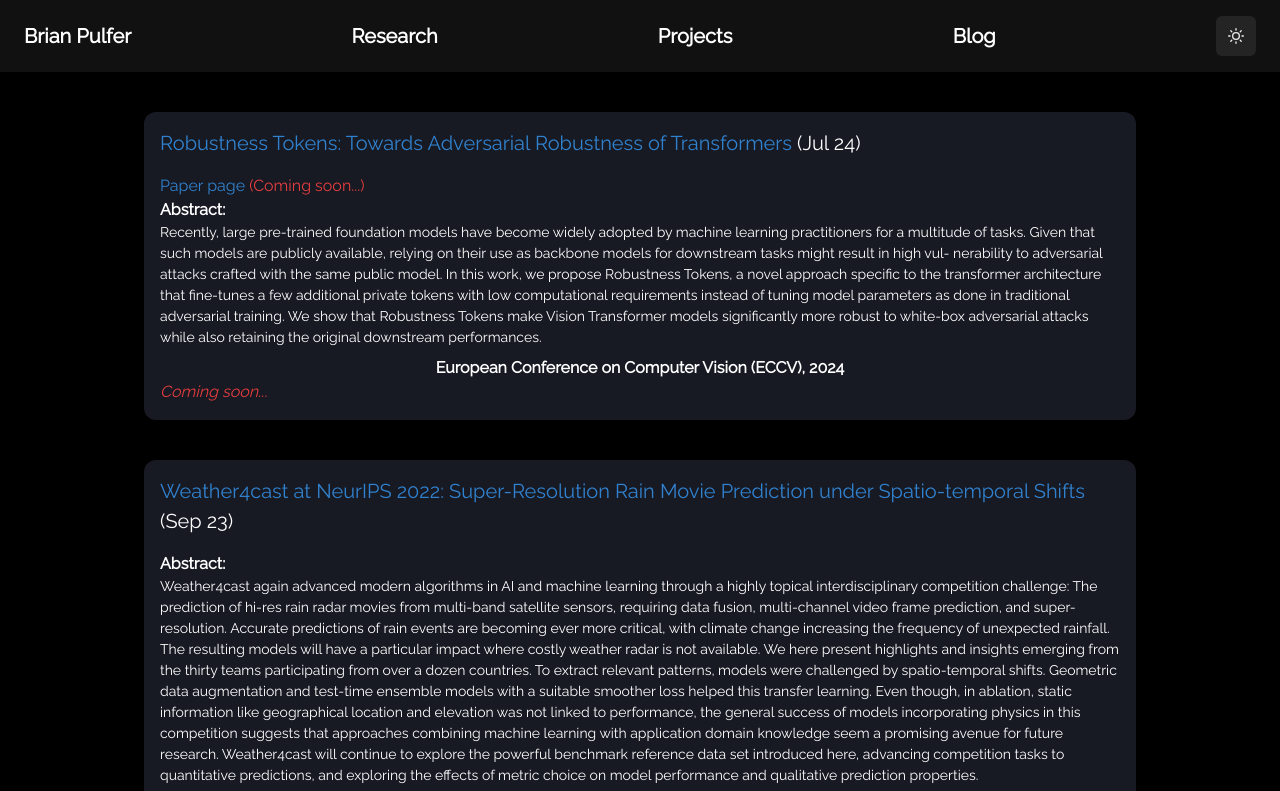
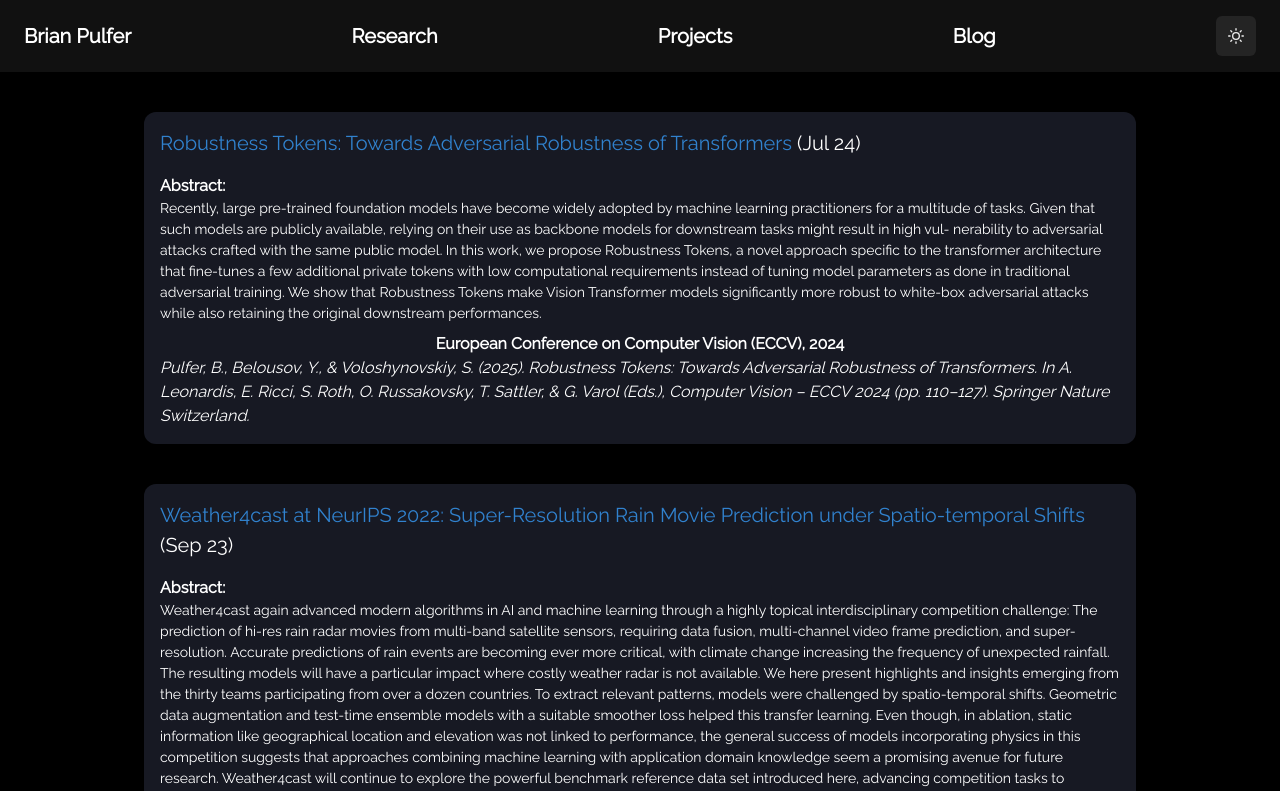
Before and after one commit to BrianPulfer/website, a Next.js app: page /research in a window 1280 px wide. Shown: the top 791 px of the page. Built offline with nearby package versions, Linux system fonts and the light colour scheme.

Commit message:
Added link and citation to robustness tokens.

```diff
--- a/src/pages/research/index.tsx
+++ b/src/pages/research/index.tsx
@@ -11,9 +11,8 @@ export default function Publications (): JSX.Element {
           <Head><title>Research</title></Head>
           <Publication>
               <PublicationTitle className={'mb-4'}>
-                <Link textColor={'blue.500'}>Robustness Tokens: Towards Adversarial Robustness of Transformers</Link> (Jul 24)
+                <Link textColor={'blue.500'} href='https://link.springer.com/chapter/10.1007/978-3-031-73202-7_7'>Robustness Tokens: Towards Adversarial Robustness of Transformers</Link> (Jul 24)
               </PublicationTitle>
-               <Text textColor={'red.500'}><Link textColor={'blue.500'} textAlign={'center'}>Paper page</Link> (Coming soon...)</Text>
               <PublicationAbstract>
               Recently, large pre-trained foundation models have become widely adopted by machine learning practitioners for a multitude of tasks. Given that such models are publicly available, relying on their use as backbone models for downstream tasks might result in high vul- nerability to adversarial attacks crafted with the same public model. In this work, we propose Robustness Tokens, a novel approach specific to the transformer architecture that fine-tunes a few additional private tokens with low computational requirements instead of tuning model parameters as done in traditional adversarial training. We show that Robustness Tokens make Vision Transformer models significantly more robust to white-box adversarial attacks while also retaining the original downstream performances.
               </PublicationAbstract>
@@ -21,7 +20,7 @@ export default function Publications (): JSX.Element {
                 European Conference on Computer Vision (ECCV), 2024
               </PublicationVenue>
               <PublicationCitation>
-                <Text textColor={'red.500'}>Coming soon...</Text>
+                Pulfer, B., Belousov, Y., & Voloshynovskiy, S. (2025). Robustness Tokens: Towards Adversarial Robustness of Transformers. In A. Leonardis, E. Ricci, S. Roth, O. Russakovsky, T. Sattler, & G. Varol (Eds.), Computer Vision – ECCV 2024 (pp. 110–127). Springer Nature Switzerland.
               </PublicationCitation>
           </Publication>
           <Publication>
--- a/src/pages/research/robustness-tokens/index.tsx
+++ /dev/null
@@ -1,28 +0,0 @@
-import AppLayout from '@/components/Layout/AppLayout'
-
-import Head from 'next/head'
-import { Image, Text, Link } from '@chakra-ui/react'
-import BlogLayout from '@/components/Layout/BlogLayout'
-
-export default function RobToks (): JSX.Element {
-  return (
-      <>
-          <Head><title>Robustness Tokens</title></Head>
-          <Text fontSize={'l'} textAlign={'right'}><b>Published:</b> 18.07.2024</Text>
-          <Text fontSize={'5xl'} textAlign={'center'}>Robustness Tokens: Towards Adversarial Robustness of Transformers</Text>
-          <Image mt={5} mb={5} src="/imgs/research/robustness-tokens/training.png" alt="Robustness Tokens"/>
-          <Text> <Link textColor={'blue.500'} href='https://www.google.com'>Arxiv</Link></Text>
-          <Text> <Link textColor={'blue.500'} href='https://www.google.com'>GitHub</Link></Text>
-      </>
-  )
-}
-
-RobToks.getLayout = function getLayout (page: React.ReactElement) {
-  return (
-      <AppLayout>
-        <BlogLayout>
-          {page}
-        </BlogLayout>
-      </AppLayout>
-  )
-}
```
